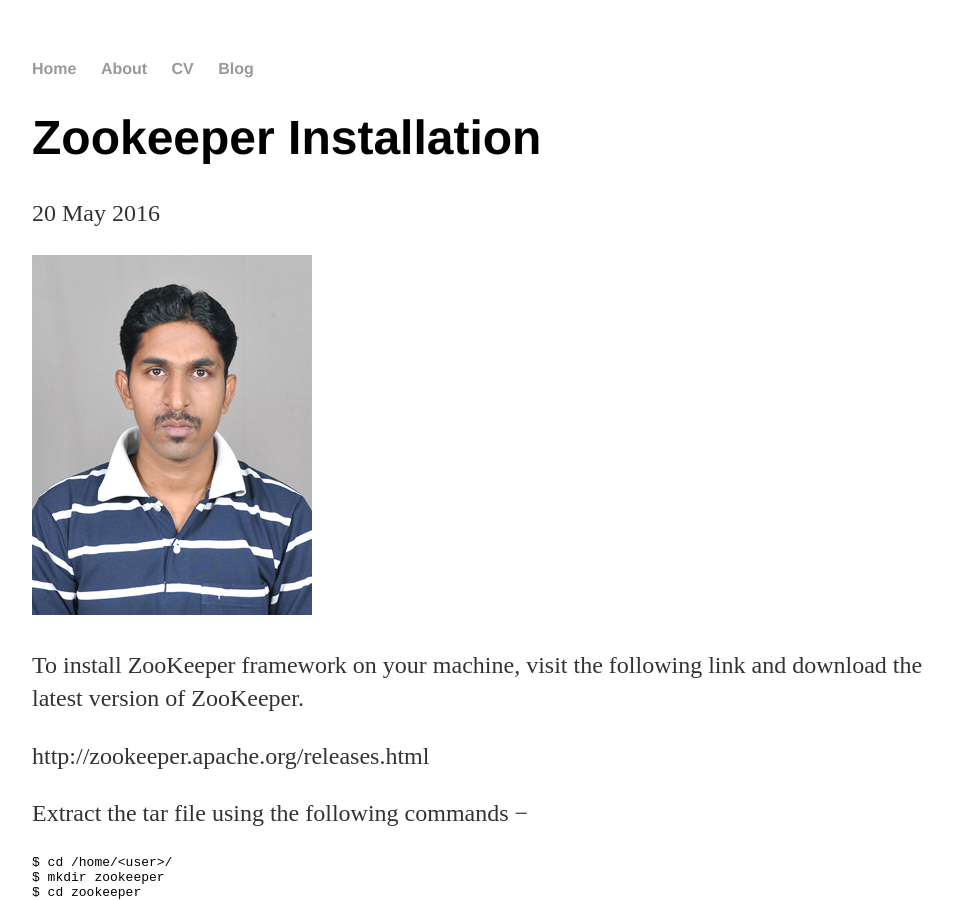
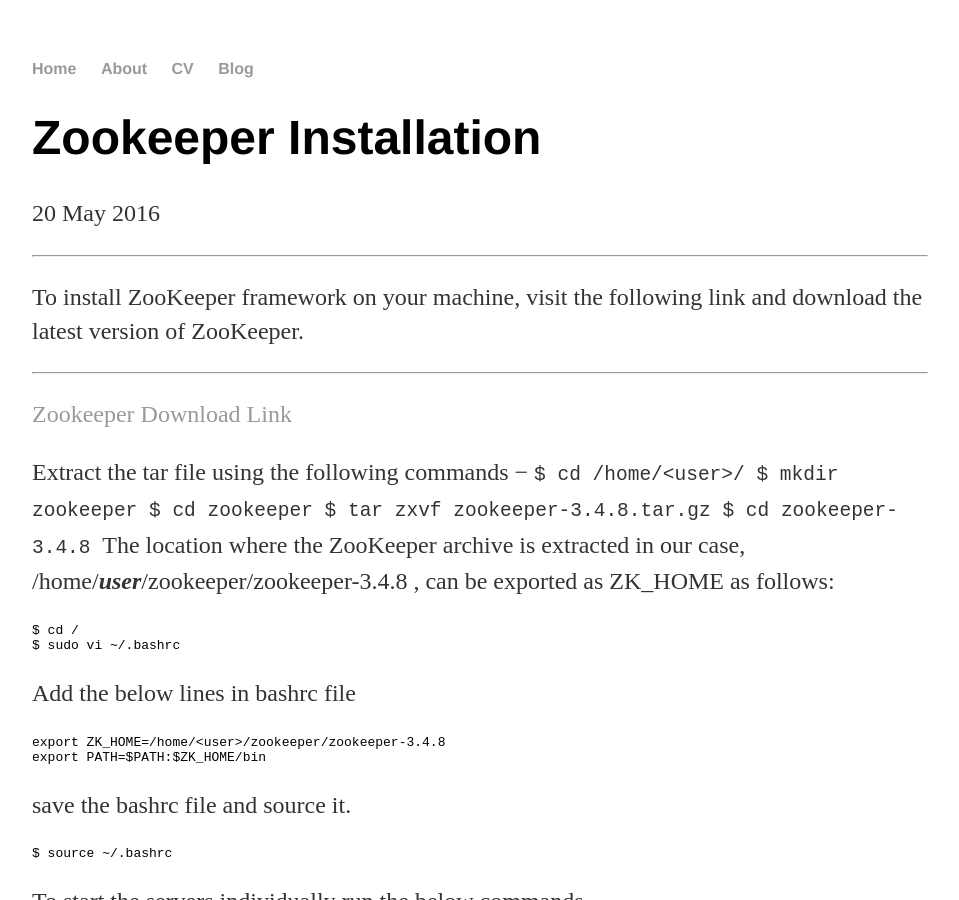
Before and after one commit to girishkkumar/girish.github.io, a Jekyll site: the page built from _posts/2016-05-20-zookeeper-installation.md, in a window 1280 px wide and 900 px high. Shown: the whole window, without its empty margins (160-1119 px from the left). Built offline with Jekyll 4.4.1, drawn with Linux system fonts in a browser that asks for light colours.

Commit message:
Update 2016-05-20-zookeeper-installation.md

````diff
--- a/_posts/2016-05-20-zookeeper-installation.md
+++ b/_posts/2016-05-20-zookeeper-installation.md
@@ -3,20 +3,20 @@
 title: "Zookeeper Installation"
 date: 2016-05-20
 ---
-![My helpful screenshot]({{ site.url }}/img/Girish.jpg)
+* * *
+To install ZooKeeper framework on your machine, visit the following link and download the latest version of ZooKeeper.
+* * *
+[Zookeeper Download Link](http://zookeeper.apache.org/releases.html)
 
-To install ZooKeeper framework on your machine, visit the following link and download the latest version of ZooKeeper.
-
-http://zookeeper.apache.org/releases.html
 
 Extract the tar file using the following commands −
-```
+``
 $ cd /home/<user>/
 $ mkdir zookeeper
 $ cd zookeeper
 $ tar zxvf zookeeper-3.4.8.tar.gz
 $ cd zookeeper-3.4.8
-```
+``
 The location where the ZooKeeper archive is extracted in our case, /home/***user***/zookeeper/zookeeper-3.4.8 , can be exported as ZK_HOME as follows:
 
 ```
````
